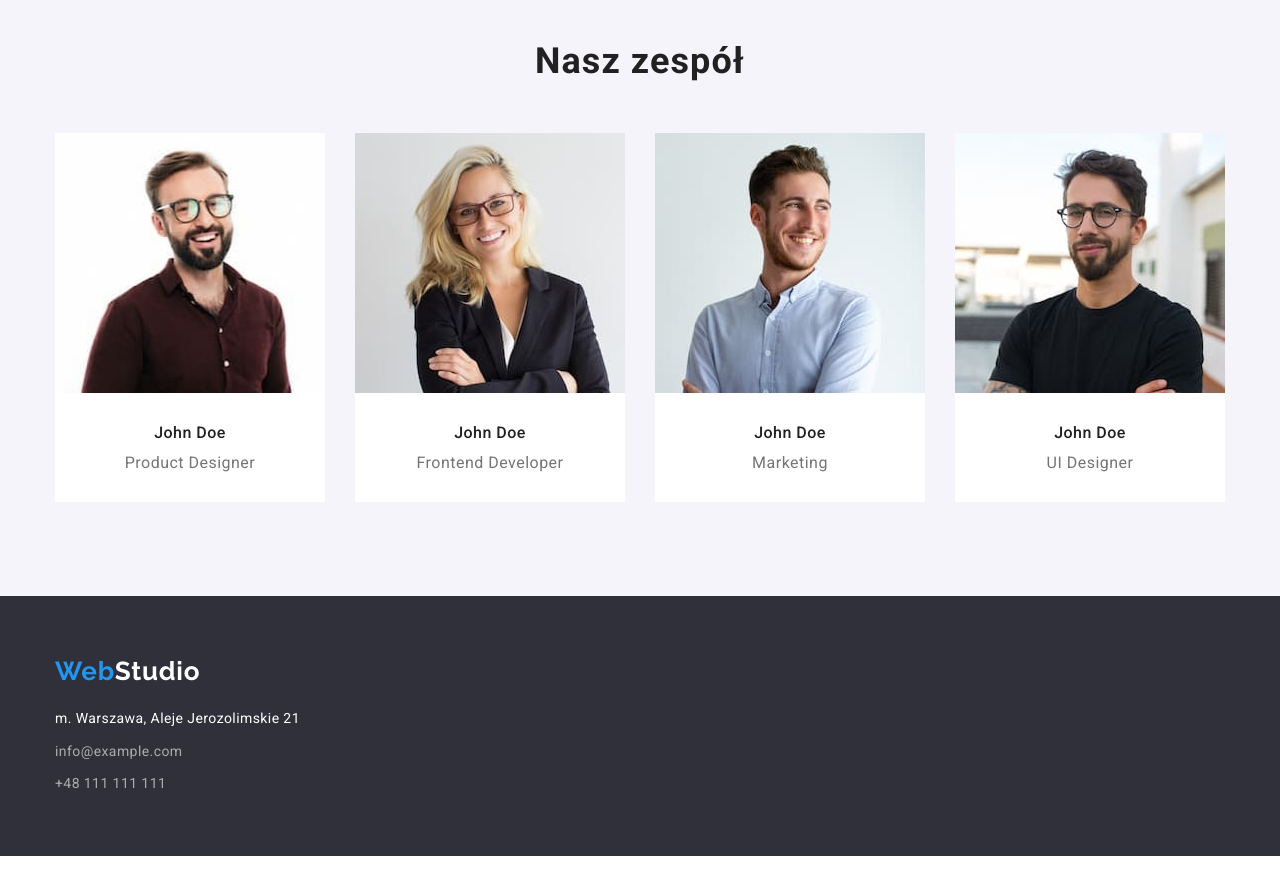
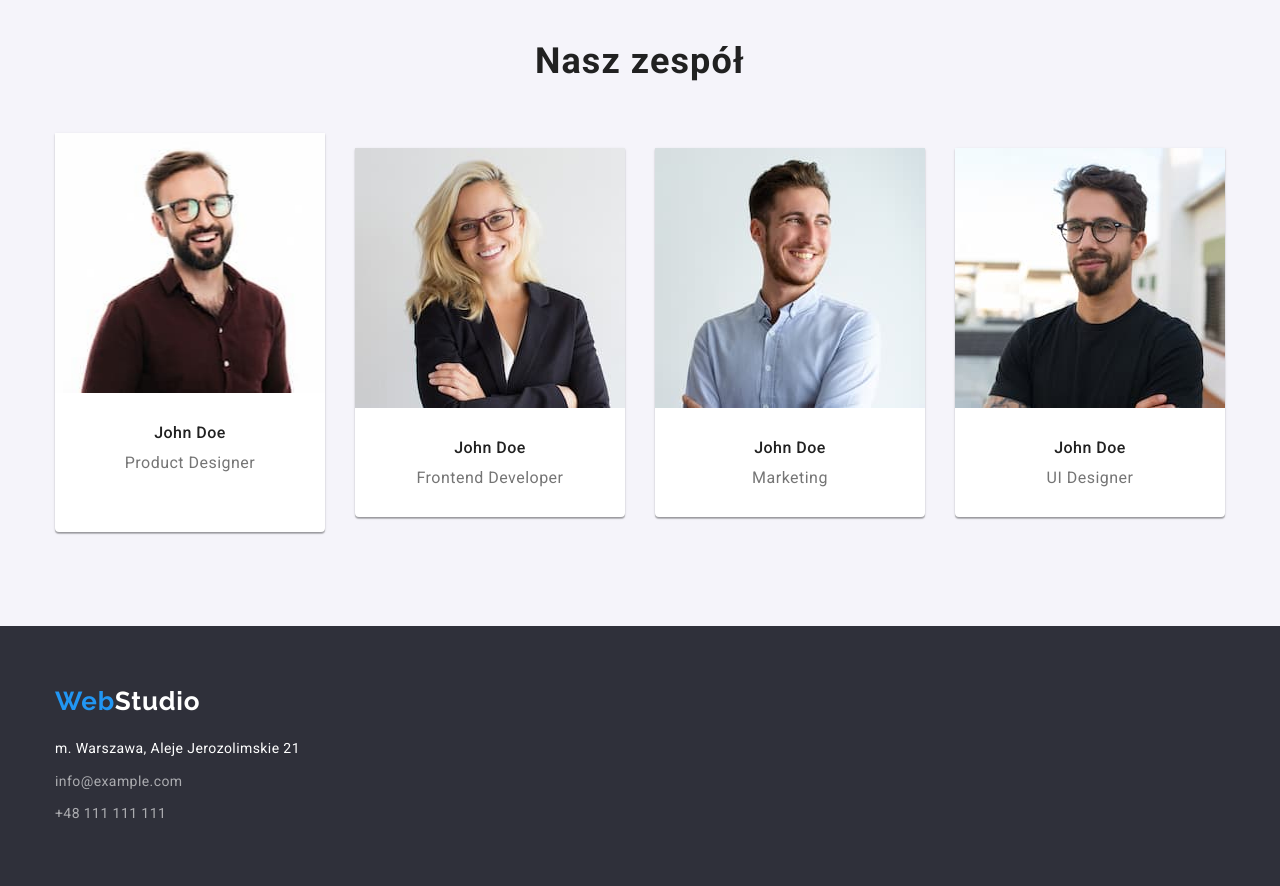
Before and after one commit to SzKonieczny/goit-markup-hw-04, a plain HTML site: page index.html in a window 1280 px wide. Shown: the part 1660-2546 px from the top of the page. Before the commit the page ends 2516 px from the top, so only its background shows below. Drawn offline with Linux system fonts and the light colour scheme.

Commit message:
index, styles updated

```diff
--- a/css/styles.css
+++ b/css/styles.css
@@ -471,6 +471,9 @@ li {
 .our-team-card-bg {
   width: 270px;
   background-color: var(--brand-color-img-background);
+  box-shadow: 0px 1px 3px rgba(0, 0, 0, 0.12), 0px 1px 1px rgba(0, 0, 0, 0.14),
+    0px 2px 1px rgba(0, 0, 0, 0.2);
+  border-radius: 0px 0px 4px 4px;
 }
 
 .our-team-item-gap {
--- a/index.html
+++ b/index.html
@@ -125,7 +125,6 @@
                   </svg>
                 </div>
               </div>
-
               <h3 class="our-advantages-headline-text">LOREM IPSUM</h3>
               <p class="our-advantages-description">
                 Lorem ipsum dolor sit amet, consectetur adipiscing elit. Nam vel
@@ -185,6 +184,7 @@
                 <h3 class="our-team-name">John Doe</h3>
                 <p class="our-team-position">Product Designer</p>
               </div>
+              <div></div>
             </li>
             <li class="our-team-card-bg our-team-list-gap">
               <img
```
